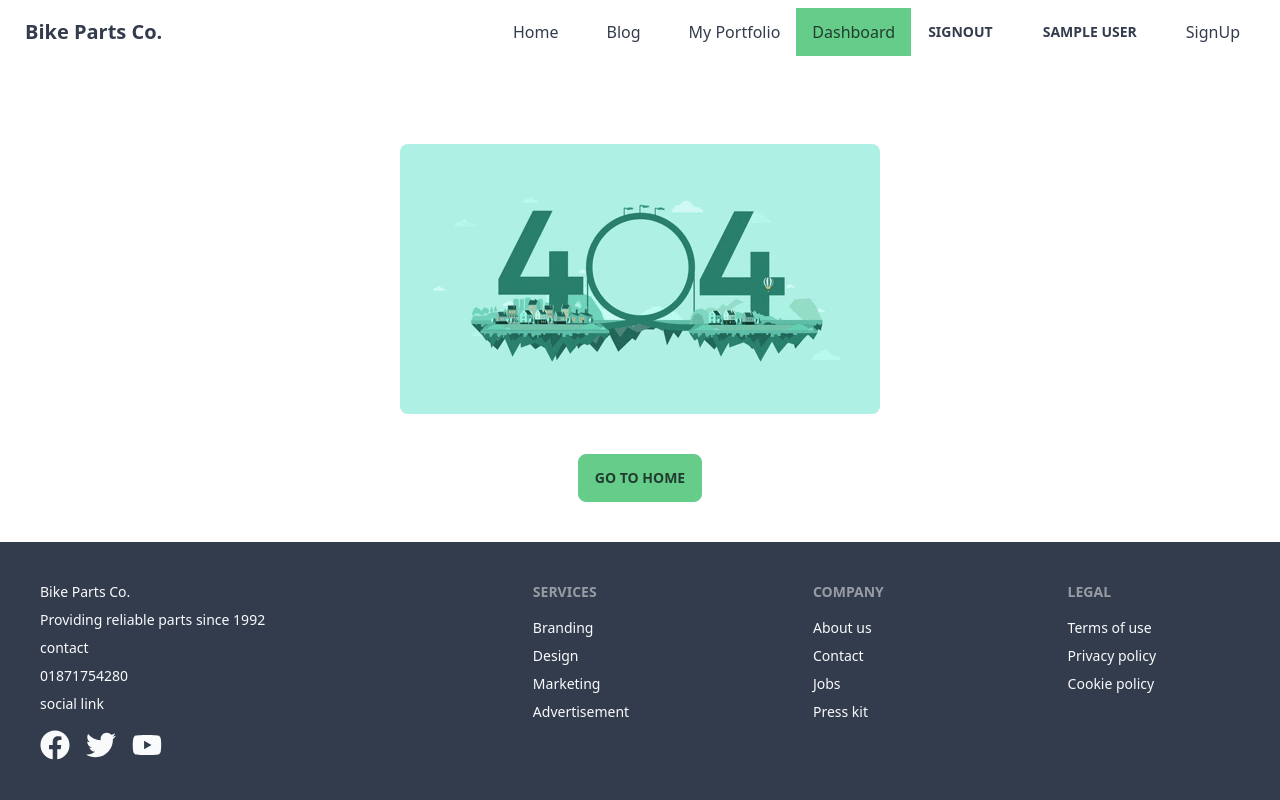
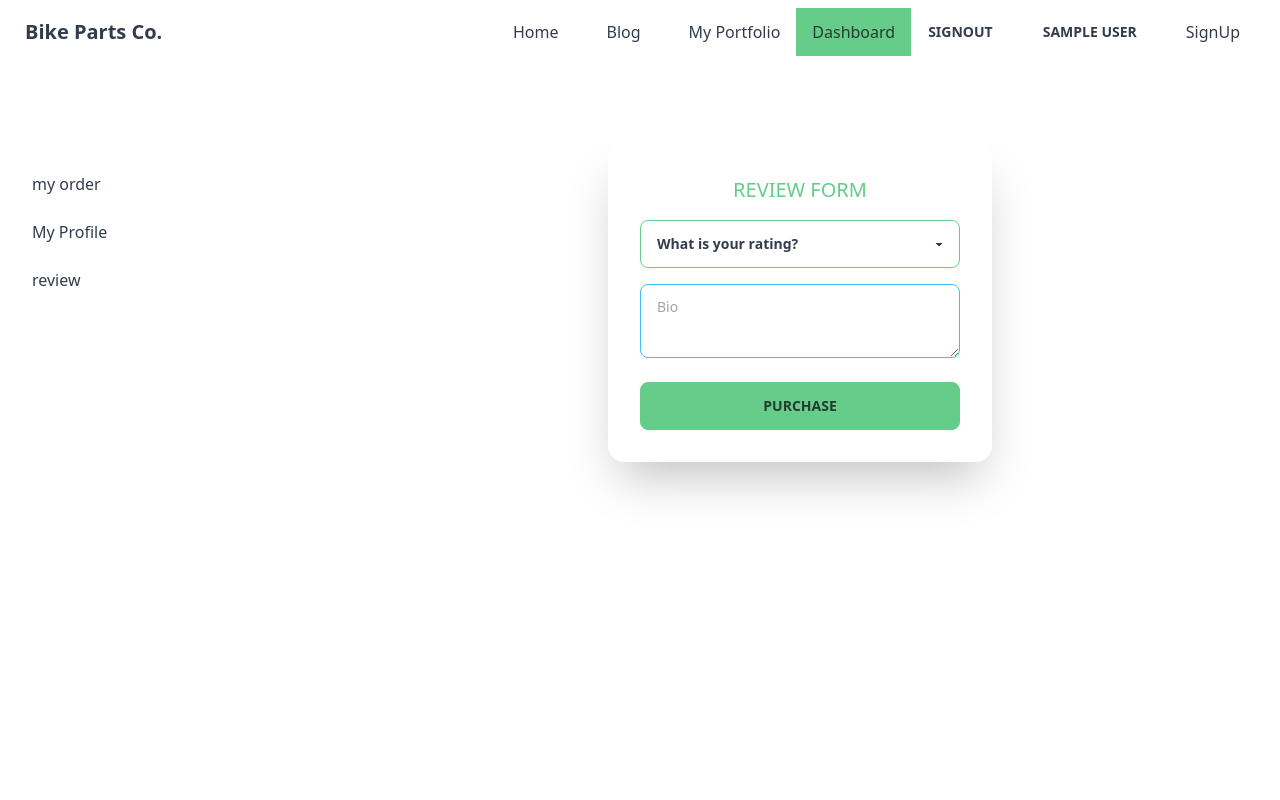
Before and after one commit to alamgir5253/-parts-manufacturer-client, a React (Create React App) app: page /dashboard/review in a window 1280 px wide. Shown: the top 800 px of the page. Built offline with nearby package versions, Linux system fonts and the light colour scheme; no server answers; sample sign-in values are in the browser's storage.

Commit message:
post review from review page to db  done

```diff
--- a/src/App.js
+++ b/src/App.js
@@ -34,9 +34,9 @@ function App() {
             <Dashboard />
           </RequireAuth>
         }>
-          <Route index element={<Review />}></Route>
+          <Route index element={<MyOrder />}></Route>
+          <Route path='review' element={<Review />}></Route>
           <Route path='myprofile' element={<MyProfile />}></Route>
-          <Route path='myorder' element={<MyOrder />}></Route>
         </Route>
         <Route path='/signup' element={<SignUp />}></Route>
         <Route path='/login' element={<Login />}></Route>
--- a/src/pages/Dashboard/Dashboard.js
+++ b/src/pages/Dashboard/Dashboard.js
@@ -3,22 +3,20 @@ import { Link, Outlet } from 'react-router-dom';
 
 const Dashboard = () => {
   return (
-    <div class="drawer  drawer-mobile">
-  <input id="SideBar" type="checkbox" class="drawer-toggle" />
-  <div class="drawer-content ">
-    {/* <!-- Page content here --> */}
-    <p>dashboard</p>
+    <div className="drawer  drawer-mobile">
+  <input id="SideBar" type="checkbox" className="drawer-toggle" />
+  <div className="drawer-content ">
     <Outlet />
 
 
   </div>
-  <div class="drawer-side ">
-    <label for="SideBar" class="drawer-overlay"></label>
-    <ul class="menu p-4 overflow-y-auto w-80 bg-base-100 text-base-content">
+  <div className="drawer-side ">
+    <label htmlFor="SideBar" className="drawer-overlay"></label>
+    <ul className="menu p-4 overflow-y-auto w-80 bg-base-100 text-base-content">
       {/* <!-- Sidebar content here --> */}
-      <li><Link to='/dashboard'>review</Link></li>
+      <li><Link to='/dashboard'>my order</Link></li>
       <li><Link to='/dashboard/myprofile'>My Profile</Link></li>
-      <li><Link to='/dashboard/myorder'>My Order</Link></li>
+      <li><Link to='/dashboard/review'>review</Link></li>
     </ul>
 
   </div>
--- a/src/pages/Dashboard/MyOrder.js
+++ b/src/pages/Dashboard/MyOrder.js
@@ -15,9 +15,8 @@ const MyOrder = () => {
   },[user])
   return (
     <div>
-      <h1>my all order is {orders.length}</h1>
-      <div class="overflow-x-auto">
-  <table class="table table-compact w-full">
+      <div className="overflow-x-auto">
+  <table className="table table-compact w-full">
     <thead>
       <tr>
         <th></th>
@@ -31,7 +30,7 @@ const MyOrder = () => {
     </thead>
     <tbody>
      {
-       orders.map((order,index) => <tr>
+       orders.map((order,index) => <tr key={order._id}>
         <th>{index +1}</th>
         <td>{order.user}</td>
         <td>{order.email}</td>
@@ -45,14 +44,14 @@ const MyOrder = () => {
      }
     </tbody>
     <tfoot>
-      <tr>
+    <tr>
         <th></th>
+        <th>user</th>
+        <th>email</th>
         <th>Name</th>
-        <th>Job</th>
-        <th>company</th>
-        <th>location</th>
-        <th>Last Login</th>
-        <th>Favorite Color</th>
+        <th>quantity</th>
+        <th>phone</th>
+        <th>address</th>
       </tr>
     </tfoot>
   </table>
--- a/src/pages/Dashboard/Review.js
+++ b/src/pages/Dashboard/Review.js
@@ -1,9 +1,54 @@
 import React from 'react';
+import { toast } from 'react-toastify';
 
 const Review = () => {
+  const HandleReview = e => {
+    e.preventDefault()
+    const rating = e.target.rating.value
+    const review = e.target.review.value
+    const userReview = {
+      rating,
+      review,
+    }
+      fetch('http://localhost:5000/review',{
+        method:'POST',
+        headers:{
+          'content-type': 'application/json'
+        },
+        body: JSON.stringify(userReview)
+      })
+      .then(res =>res.json())
+      .then(data => console.log(data))
+      toast('inserted review to db')
+
+  }
+
+
   return (
     <div>
-      <h1>this is review page</h1>
+      <div class="card flex-shrink-1 max-w-sm mx-auto   shadow-2xl bg-base-100">
+        <div class="card-body">
+          <form onSubmit={HandleReview}>
+            <p className='text-center mb-4 text-xl text-primary uppercase'>review Form</p>
+            <div class="form-control">
+            <select name='rating' class="select select-primary w-full max-w-xs">
+              <option disabled selected>What is your rating?</option>
+              <option>1</option>
+              <option>2</option>
+              <option>3</option>
+              <option>4</option>
+              <option>5</option>
+            </select></div>
+
+            <div className='form-control mt-4'>
+            <textarea name='review' class="textarea textarea-info" placeholder="Bio"></textarea>
+            </div>
+            <div class="form-control mt-6">
+              <button type='submit' class="btn btn-primary">purchase</button>
+            </div>
+          </form>
+        </div>
+      </div>
     </div>
   );
 };
--- a/src/pages/Navbar/Navbar.js
+++ b/src/pages/Navbar/Navbar.js
@@ -43,7 +43,7 @@ const Navbar = () => {
   </div>
   <div className='Navbar-end'>
 
-  <label for="SideBar"  tabIndex="0" className="btn btn-ghost lg:hidden">
+  <label htmlFor="SideBar"  tabIndex="0" className="btn btn-ghost lg:hidden">
         <svg xmlns="http://www.w3.org/2000/svg" className="h-5 w-5" fill="none" viewBox="0 0 24 24" stroke="currentColor"><path strokeLinecap="round" strokeLinejoin="round" strokeWidth="2" d="M4 6h16M4 12h8m-8 6h16" /></svg>
       </label>
   </div>
```
